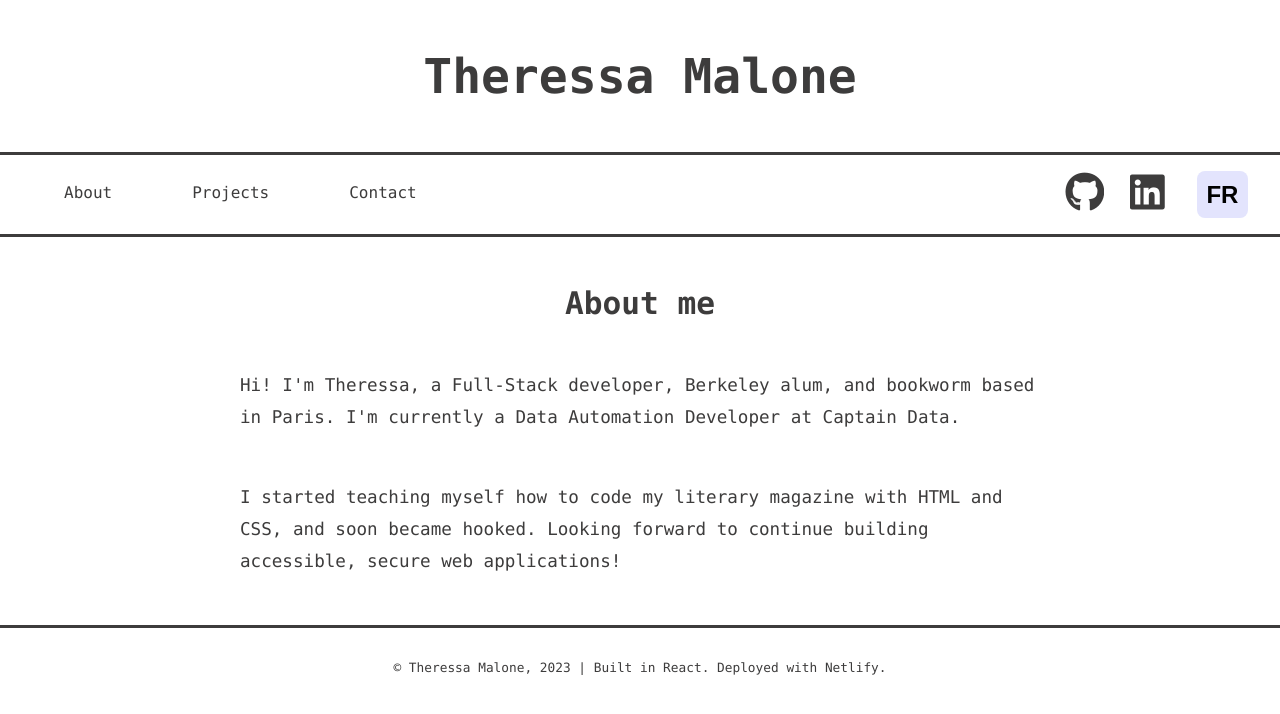
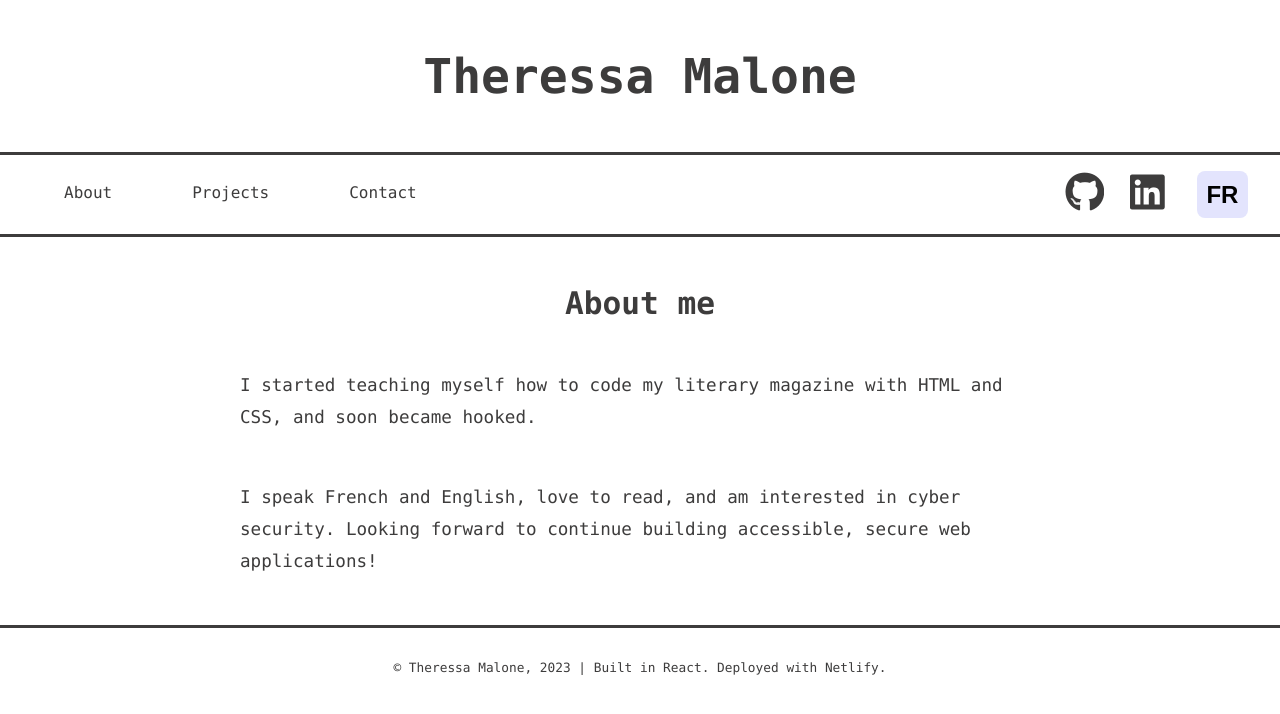
Before and after one commit to tssa017/portfolio, a React (Create React App) app: page /about in a window 1280 px wide. Shown: the top 714 px of the page. Built offline with nearby package versions, Linux system fonts and the light colour scheme; a web font is replaced by a local one.

Commit message:
:sparkles: update about txt

```diff
--- a/src/components/bio/Bio.js
+++ b/src/components/bio/Bio.js
@@ -14,13 +14,13 @@ function Bio() {
                     </h2>
                     <Paragraph className="bio__para">
                         {isEnglishClicked
-                            ? "Hi! I'm Theressa, a Full-Stack developer, Berkeley alum, and bookworm based in Paris. I'm currently a Data Automation Developer at Captain Data."
-                            : 'Salut ! Moi c\'est Theressa, une développeuse Full-Stack, Berkeley alumni, et rat de bibliothèque basée à Paris. Je suis actuellement Développeuse "Data Automation Developer" chez Captain Data.'}
+                            ? 'I started teaching myself how to code my literary magazine with HTML and CSS, and soon became hooked.'
+                            : "J'ai commencé à apprendre à coder moi-même mon magazine littéraire avec HTML et CSS, et je suis rapidement devenue passionée."}
                     </Paragraph>
                     <Paragraph className="bio__para">
                         {isEnglishClicked
-                            ? 'I started teaching myself how to code my literary magazine with HTML and CSS, and soon became hooked. Looking forward to continue building accessible, secure web applications!'
-                            : "J'ai commencé à apprendre à coder moi-même mon magazine littéraire avec HTML et CSS, et je suis rapidement devenue passionée. J'ai hâte de continuer à construire des applications web accessibles et sécurisées !"}
+                            ? 'I speak French and English, love to read, and am interested in cyber security. Looking forward to continue building accessible, secure web applications!'
+                            : "Je parle français et anglais, j'aime lire et je m'intéresse à la cybersécurité. J'ai hâte de continuer à construire des applications web accessibles et sécurisées !"}
                     </Paragraph>
                     {/* <div class="cv" id="cv">
                         {isEnglishClicked ? (
--- a/src/components/hero/Hero.js
+++ b/src/components/hero/Hero.js
@@ -23,17 +23,16 @@ function Hero() {
                     ></img>
                     {isEnglishClicked ? (
                         <Paragraph className="hero__para">
-                            I'm a Full-Stack developer, Berkeley alum, and
-                            bookworm based in Paris.<br></br> I'm currently
-                            working as a Data Automation Developer at Captain
-                            Data.
+                            I'm a Full-Stack dev, Berkeley alum, and bookworm
+                            based in Paris.<br></br> I'm currently working as an
+                            Automations Developer at Captain Data.
                         </Paragraph>
                     ) : (
                         <Paragraph className="hero__para">
                             Je suis développeuse Full-Stack, Berkeley alumni, et
                             rat de bibliothèque basée à Paris.<br></br> Je suis
-                            actuellement en poste de Data Automation Developer
-                            chez Captain Data.
+                            actuellement en poste de Automations Developer chez
+                            Captain Data.
                         </Paragraph>
                     )}
                     <Paragraph className="hero__stack-heading">
```
